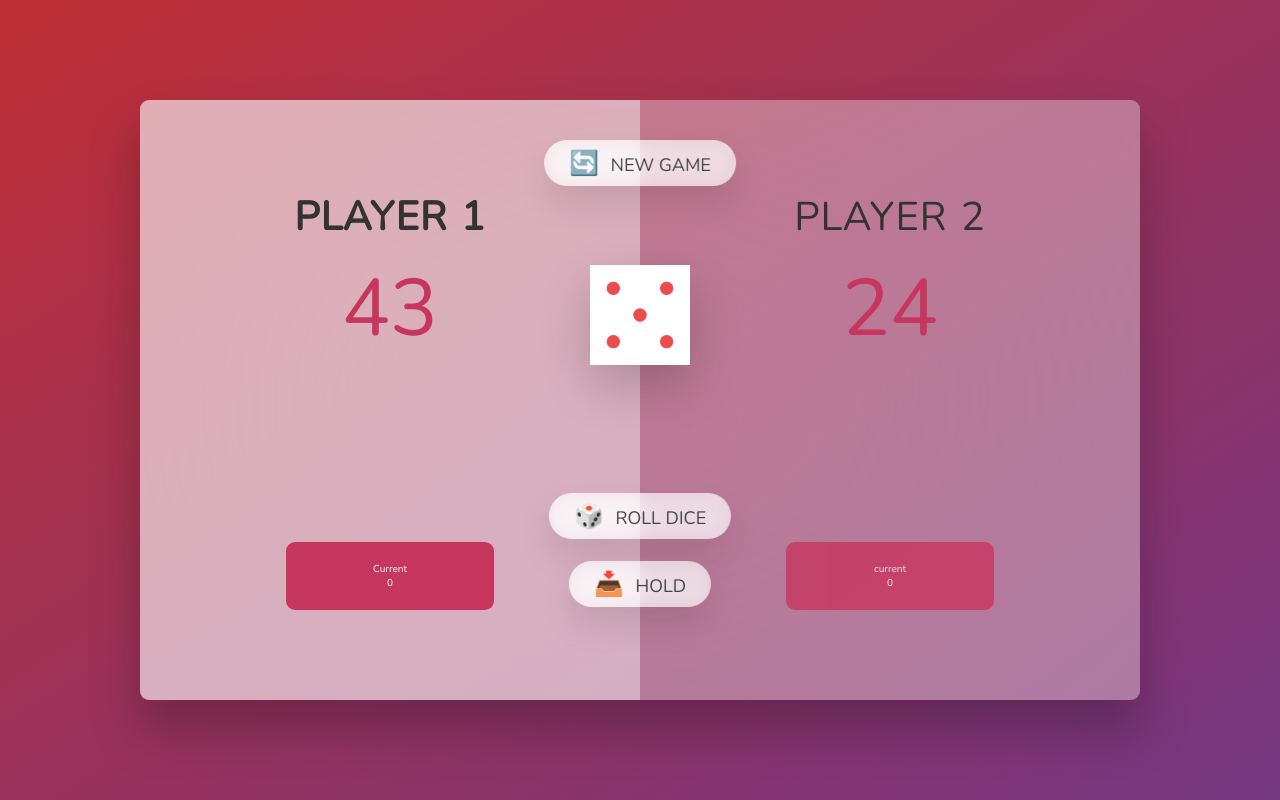
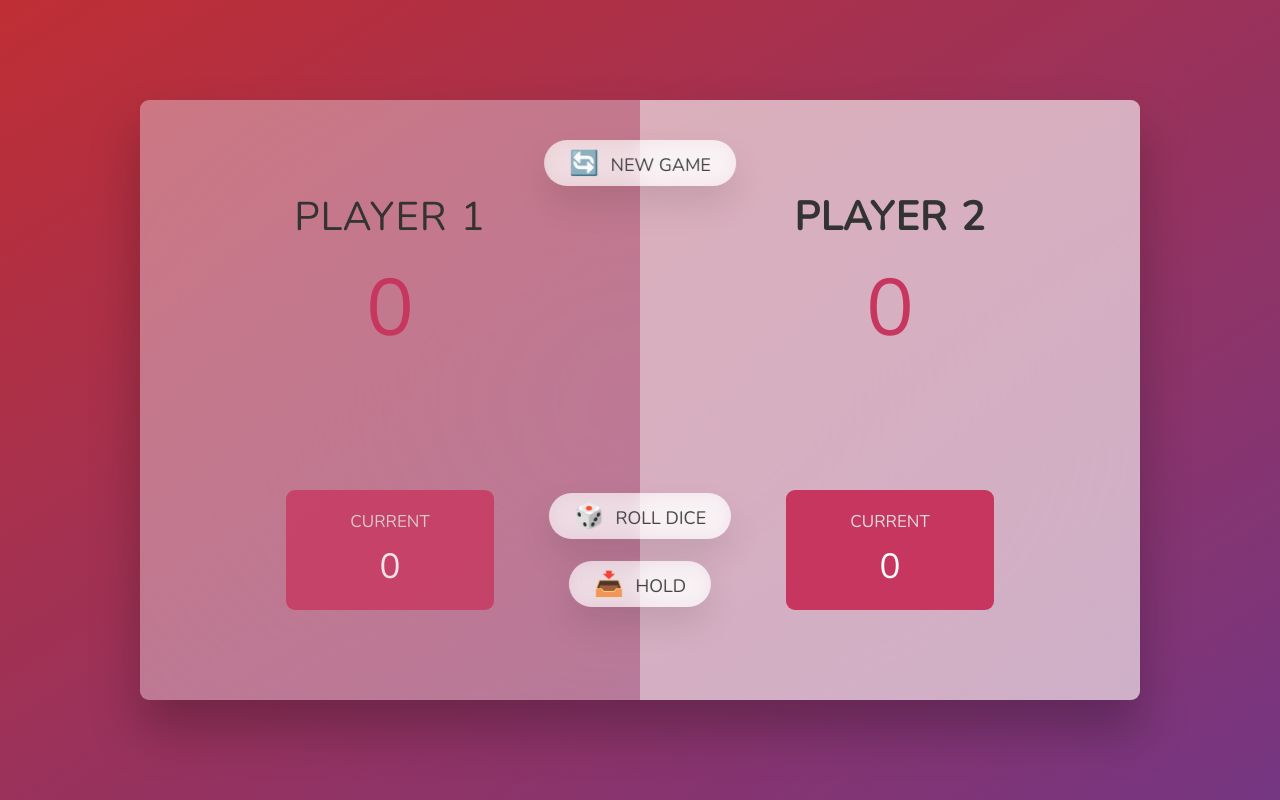
Before and after one commit to bintadam/Dice-Game, a plain HTML site: page index.html in a window 1280 px wide. Both pictures are taken after a click on the button "🔄 NEW GAME". Drawn offline with nearby package versions, Linux system fonts and the light colour scheme.

Commit message:
added event listerners

```diff
--- a/index.html
+++ b/index.html
@@ -13,16 +13,16 @@
                 <h2 class="name" id="name--0">PLAYER 1</h2>
                 <p class="score" id="score--0">43</p>
                 <div class="current">
-                    <p class="current--label">Current</p>
-                    <p class="current--score" id="current--0">0</p>
+                    <p class="current-label">Current</p>
+                    <p class="current-score" id="current--0">0</p>
                 </div>
             </section>
             <section class="player player--1">
                 <h2 class="name" id="name--1">PLAYER 2</h2>
                 <p class="score" id="score--1">24</p>
                 <div class="current">
-                    <p class="current--label">current</p>
-                    <p class="current--score" id="current--1">0</p>
+                    <p class="current-label">current</p>
+                    <p class="current-score" id="current--1">0</p>
                 </div>
             </section>
             <img src="dice-5.png" alt="playing dice" class="dice">
@@ -30,5 +30,6 @@
             <button class="btn btn--roll">🎲 ROLL DICE</button>
             <button class="btn btn--hold">📥 HOLD</button>
         </main>
+        <script src="index.js"></script>
     </body>
 </html>
--- a/index.js
+++ b/index.js
@@ -0,0 +1,77 @@
+const player0El = document.querySelector(".player--0");
+const player1El = document.querySelector(".player--1");
+const score0El = document.querySelector("#score--0");
+
+const score1El =  document.getElementById("score--1");
+const current0El =  document.getElementById("current--1");
+const current1El =  document.getElementById("current--1");
+
+const diceEl = document.querySelector(".dice");
+const btnNew = document.querySelector(".btn--new");
+const btnRoll = document.querySelector(".btn--roll");
+const btnHold = document.querySelector(".btn--hold");
+
+let scores, currentScore, activePlayer, playing;
+const init = function (){
+    scores = [0, 0];
+    activePlayer = 0;
+    currentScore = 0;
+    playing = true;
+
+    score0El.textContent = 0;
+    score1El.textContent = 0;
+    current0El.textContent = 0;
+    current1El.textContent = 0;
+
+    diceEl.classList.add("hidden");
+    player0El.classList.remove("player--winner");
+    player1El.classList.remove("player--winner");
+    player0El.classList.add("player--active");
+    player1El.classList.remove("player--active");
+}
+init();
+
+const switchPlayer =  function(){
+    document.getElementById(`current--${activePlayer}`).textContent =0;
+    currentScore = 0;
+    activePlayer =  activePlayer === 0 ? 1 : 0;
+    player0El.classList.toggle("player--active");
+    player1El.classList.toggle("player--active");
+}
+
+btnRoll.addEventListener("click", function(){
+    if(playing){
+        const dice =  Math.trunc(Math.random() * 6) + 1;
+        diceEl.classList.remove("hidden");
+        diceEl.src = `dice-${dice}.png`;
+
+        if(dice !== 1){
+            currentScore += dice
+            document.getElementById(`current--${activePlayer}`).textContent = currentScore
+        } else{
+            switchPlayer();
+        }
+
+    }
+});
+
+
+btnNew.addEventListener("click", function(){
+    if(playing){
+       scores[activePlayer] += currentScore
+       document.getElementById(`score--${activePlayer}`).textContent = scores[activePlayer]
+
+       if(scores[activePlayer] >= 100){
+            playing = false
+            diceEl.classList.add("hidden")
+            document.querySelector(`.player--${activePlayer}`)
+            .classList.add("player--winner")
+            document.querySelector(`.player--${activePlayer}`).classList.remove("player--active")
+        } else{
+            switchPlayer()
+        }
+
+    }
+});
+
+btnHold.addEventListener("click", init);
--- a/style.css
+++ b/style.css
@@ -90,6 +90,17 @@ main{
     transition: all 0.75s;
 }
 
+.current-label{
+    font-size: 1.7rem;
+    text-transform: uppercase;
+    margin-bottom: 1rem;
+    color: #ddd;
+}
+
+.current-score{
+    font-size: 3.5rem;
+}
+
 .dice{
     height: 10rem;
     position: absolute;
@@ -149,3 +160,16 @@ main{
 .btn:focus{
     outline: none;
 }
+
+.player--winner{
+    background-color: #2f2f2f;
+}
+
+.player--winner.name{
+    font-weight: 700;
+    color: #c7365f;
+}
+
+.hidden{
+    display: none;
+}
```
